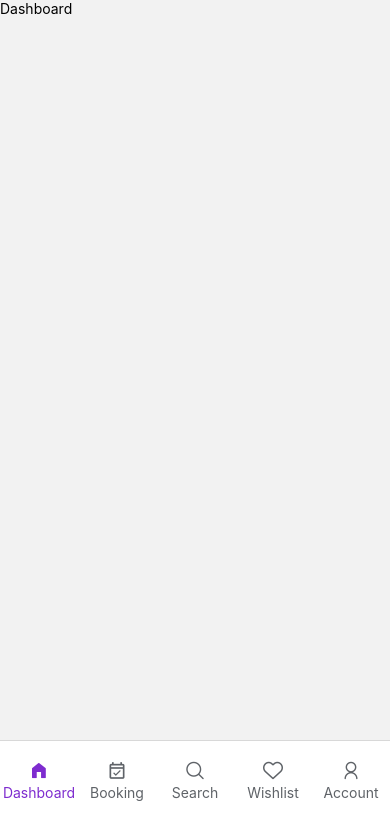
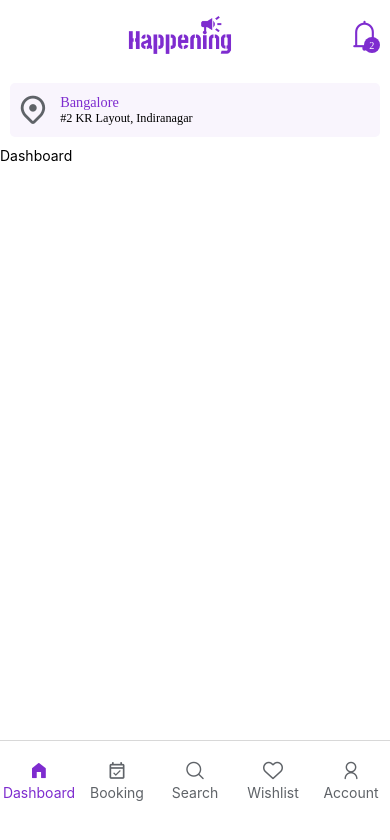
Before and after one commit to shubh435/happening-Eccomerce-Assigment-task, a React Native app: screen /HomeNavigation in a window 390 px wide. Shown: the top 840 px of the page. Built offline with nearby package versions, Linux system fonts and the light colour scheme.

Commit message:
Enhance Dashboard screen layout and styling; add header with logo and notification icon, and implement location display with improved styles

```diff
--- a/src/global/theme.ts
+++ b/src/global/theme.ts
@@ -1,6 +1,7 @@
 export const COLORS = {
     // Add your custom color here
     "purple": "#7E2CCF",
+    "purple-light": '#F9F5FD',
     "white": "#FFFFFF",
     "black": "#000000",
     "gray": "#A3A3A3",
--- a/src/screen/Dashboard.tsx
+++ b/src/screen/Dashboard.tsx
@@ -1,16 +1,101 @@
-import { View, Text, SafeAreaView, StatusBar } from 'react-native'
+import { View, Text, SafeAreaView, StatusBar, StyleSheet, Image } from 'react-native'
 import React from 'react'
-
+import { COLORS, FONTS } from '../global/theme'
+import { happeningLogoPng } from '../assets/assets'
+import AntdesignIcon from 'react-native-vector-icons/AntDesign'
+import OcticonsIcon from 'react-native-vector-icons/Octicons'
+import { horizontalScale, moderateScale, verticalScale } from '../helper/Scale'
 const Dashboard = () => {
   return (
-    <SafeAreaView>
-      <StatusBar hidden />
+    <View style={styles.container}>
 
-     <View>
-      <Text>Dashboard</Text>
-     </View>
-    </SafeAreaView>
+      <SafeAreaView style={{ flex: 1 }}>
+        <StatusBar hidden />
+
+        <View style={{ flex: 1 }}>
+          {/* Header start here */}
+          <View style={styles.imageContainer}>
+            <Text></Text>
+            <Image source={happeningLogoPng} style={styles.imageStyle} />
+            <View>
+              <AntdesignIcon name="bells" size={30} color={COLORS.purple} />
+              <View style={styles.bellContainer}>
+                <Text numberOfLines={1} style={styles.badgeTextStyle}>2</Text>
+              </View>
+            </View>
+          </View>
+          {/* Header End here */}
+
+          <View style={styles.locationContainer}>
+            <OcticonsIcon name="location" size={30} color={COLORS["light-gray"]} />
+            <View>
+              <Text style={styles.cityTextStyle}>Bangalore</Text>
+              <Text style={styles.adressTextStyle}>#2 KR Layout, Indiranagar</Text>
+            </View>
+          </View>
+
+
+
+
+          <Text>Dashboard</Text>
+        </View>
+      </SafeAreaView>
+    </View>
   )
 }
 
 export default Dashboard
+const styles = StyleSheet.create({
+  container: {
+    flex: 1,
+    backgroundColor: COLORS.white,
+
+  },
+  imageContainer: {
+    flexDirection: 'row',
+    justifyContent: 'space-between',
+    alignItems: 'center',
+    padding: verticalScale(10),
+  },
+  imageStyle: {
+    width: horizontalScale(100),
+    height: verticalScale(50),
+    resizeMode: 'contain',
+  },
+  bellContainer: {
+    position: 'absolute',
+    bottom: 0,
+    right: 0,
+    backgroundColor: COLORS.purple,
+    borderRadius: 50,
+    width: horizontalScale(15),
+    height: horizontalScale(15),
+    justifyContent: 'center',
+    alignItems: 'center'
+  },
+  badgeTextStyle: {
+    color: COLORS.white,
+    fontSize: moderateScale(10),
+    fontFamily: FONTS.inter['medium[500]']
+  },
+
+  locationContainer: {
+    backgroundColor: COLORS['purple-light'],
+    flexDirection: 'row',
+    columnGap: 15,
+    padding: verticalScale(10),
+    margin: verticalScale(10),
+    alignItems: 'center',
+    borderRadius: 5
+  },
+  cityTextStyle: {
+    fontSize: moderateScale(14),
+    fontFamily: FONTS.poppins.medium,
+    color: COLORS.purple
+  },
+  adressTextStyle: {
+    fontSize: moderateScale(12),
+    fontFamily: FONTS.poppins.regular,
+    color: COLORS.black
+  },
+})
```
